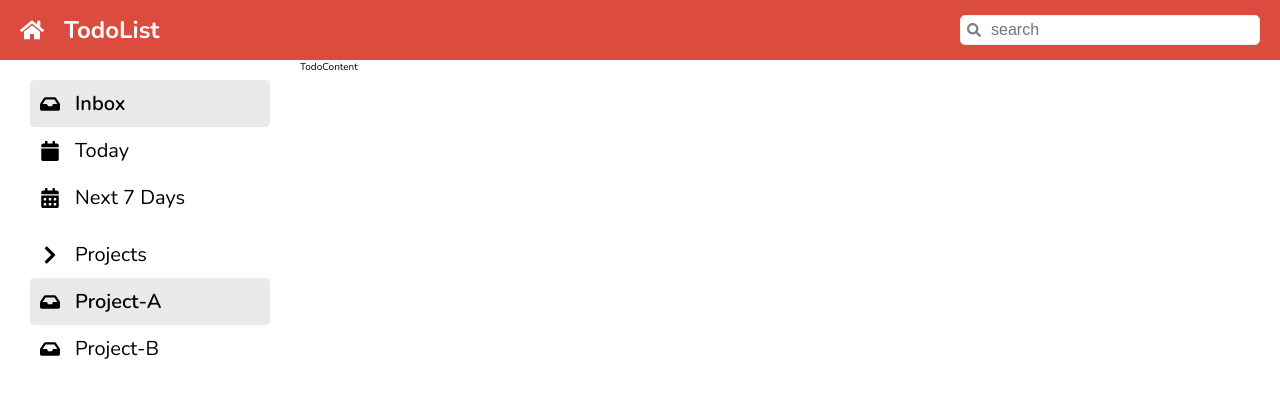
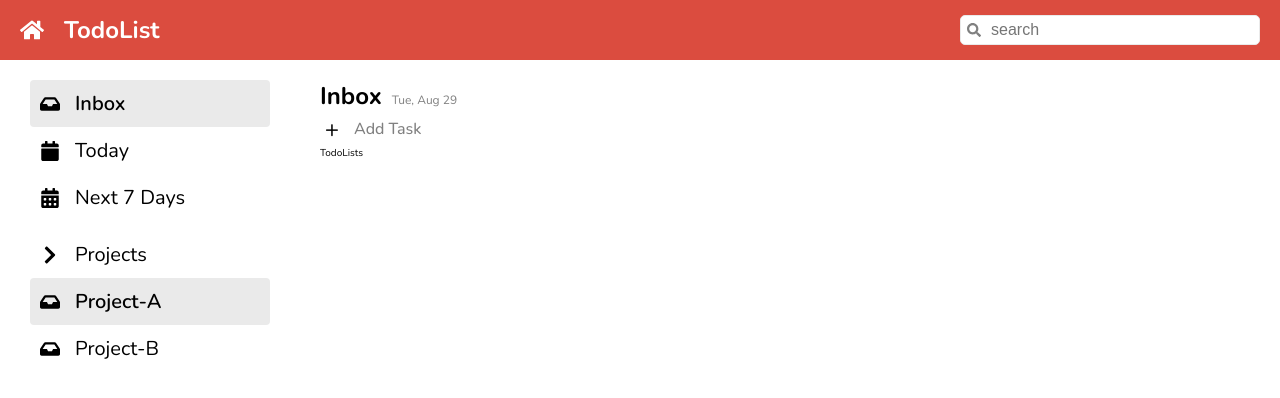
Before and after one commit to jongbeeq/CC15-Todolist-Project, a React (Create React App) app: page / in a window 1280 px wide. Shown: the top 398 px of the page. Built offline with nearby package versions, Linux system fonts and the light colour scheme.

Commit message:
TodoCreate

```diff
--- a/src/app/App.js
+++ b/src/app/App.js
@@ -9,6 +9,9 @@ import {
   FaChevronDown,
 } from "react-icons/fa";
 import Lists from "../components/Lists";
+import TodoHeader from "../components/Todo/TodoHeader";
+import TodoCreate from "../components/Todo/TodoCreate";
+import TodoLists from "../components/Todo/TodoLists";
 
 function App() {
   const generalLists = [
@@ -44,9 +47,23 @@ function App() {
           </section>
         </aside>
       </div>
-      <div className="todo__content">TodoContent</div>
+      <div className="todo__content">
+        <main className="todo__container">
+          <TodoHeader />
+          <TodoCreate />
+          <TodoLists />
+        </main>
+      </div>
     </div>
   );
 }
 
 export default App;
+
+/* Challenge
+- ให้ 2 section render UI ที่...
+  - Option A (2/5): render UI ต่างกัน <List/> กับ <Accordian/> : Difficult 2.5
+  - Option B (4/5): render UI เดียวกัน เช่น <Lists/>
+  - Option C (5/5): render UI <Lists/> ภายใต้ <Accordian> <Lists/> <Accordian>
+  // ใช้ props.children
+*/
--- a/src/app/App.scss
+++ b/src/app/App.scss
@@ -116,3 +116,10 @@
     }
 
 }
+
+.todo__container {
+    display: flex;
+    flex-direction: column;
+    gap: 5px;
+    padding: 20px;
+}
--- a/src/components/Listitem.jsx
+++ b/src/components/Listitem.jsx
@@ -7,7 +7,6 @@ prop = {
     active: boolean
 }
 */
-
 
 function ListItem(prop) {
     console.log(prop)
--- /dev/null
+++ b/src/components/Todo/TodoCreate.jsx
@@ -0,0 +1,11 @@
+import styles from './TodoCreate.module.scss';
+
+
+function TodoCreate() {
+  return <div className={styles.todo__create}>
+    <span className={styles.todo__create__button}>+</span>
+    <h3 className={styles.todo__create__text}>Add Task</h3>
+  </div>
+}
+
+export default TodoCreate
--- /dev/null
+++ b/src/components/Todo/TodoCreate.module.scss
@@ -0,0 +1,38 @@
+@import '../../index.scss';
+
+.todo__create {
+    display: flex;
+    gap: 10px;
+    align-items: center;
+    cursor: pointer;
+
+    &:hover {
+        & .todo__create__button {
+            background-color: $primary;
+            color: $white;
+        }
+        & .todo__create__text {
+            color: $primary;
+        }
+    }
+
+    &__button{
+        font-size: 2.4rem;
+        width: 2.4rem;
+        height: 2.4rem;
+        border-radius: 50%;
+
+        display: flex;
+        align-items: center;
+        justify-content: center;
+        line-height: 2.2rem;
+        color: currentColor;
+    }
+
+    &__text {
+        color: $grey-dark;
+        font-weight: 500;
+        font-size:  1.6rem;
+        line-height: 1.2rem;
+    }
+}
--- /dev/null
+++ b/src/components/Todo/TodoHeader.jsx
@@ -0,0 +1,15 @@
+import styles from "./TodoHeader.module.scss";
+// styles = { header : cssRule}
+
+function TodoHeader () {
+    const today = new Date()
+    const option = {weekday: "short", day: "numeric", month: "short"}
+    return (
+        <div className={styles.header}>
+            <h1 className={styles.header__text}>Inbox</h1>
+            <span className={styles.header__date}>{today.toLocaleString('en-US',option)}</span>
+        </div>
+    );
+}
+
+export default TodoHeader;
--- /dev/null
+++ b/src/components/Todo/TodoHeader.module.scss
@@ -0,0 +1,15 @@
+@import "../../index.scss";
+
+.header {
+    display: flex;
+    gap: 10px;
+    align-items: baseline;
+
+    &__text {
+        font-size: 2.4rem;
+    }
+    &__date {
+        font-size: 1.2rem;
+        color: $grey-dark;
+    }
+}
--- /dev/null
+++ b/src/components/Todo/TodoLists.jsx
@@ -0,0 +1,9 @@
+import styles from "./TodoList.module.scss";
+
+function TodoLists() {
+  return (
+    <div>TodoLists</div>
+  )
+}
+
+export default TodoLists
```
Also changed, not shown: src/components/Todo/TodoList.module.scss (added), 1 other file (tests, documents, lock files or other folders).
